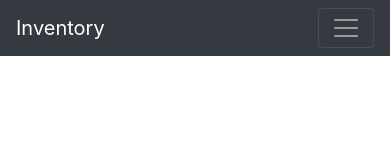
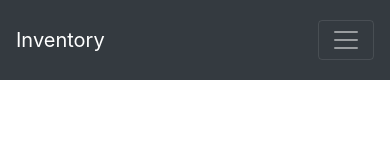
Before and after one commit to Kkmil/StockSim, a plain HTML site: page index.html in a window 390 px wide. Drawn offline with nearby package versions, Linux system fonts and the light colour scheme.

Commit message:
alpha v0.12

```diff
--- a/style.css
+++ b/style.css
@@ -4,3 +4,8 @@
 #market {
 	display: none;
 }
+@media only screen and (max-width: 768px) {
+	.navbar {
+		height: 80px;
+	}
+}
```
